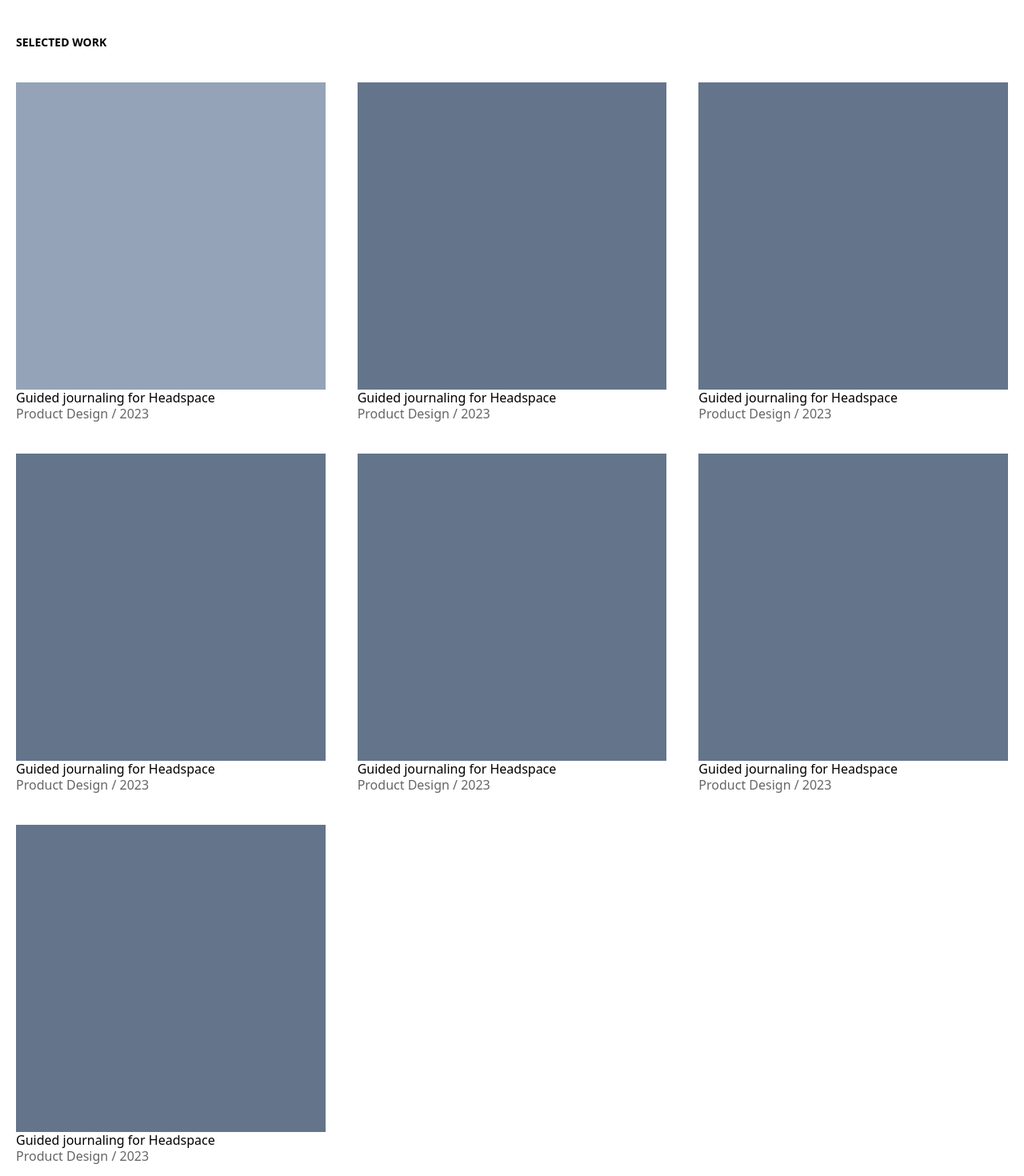
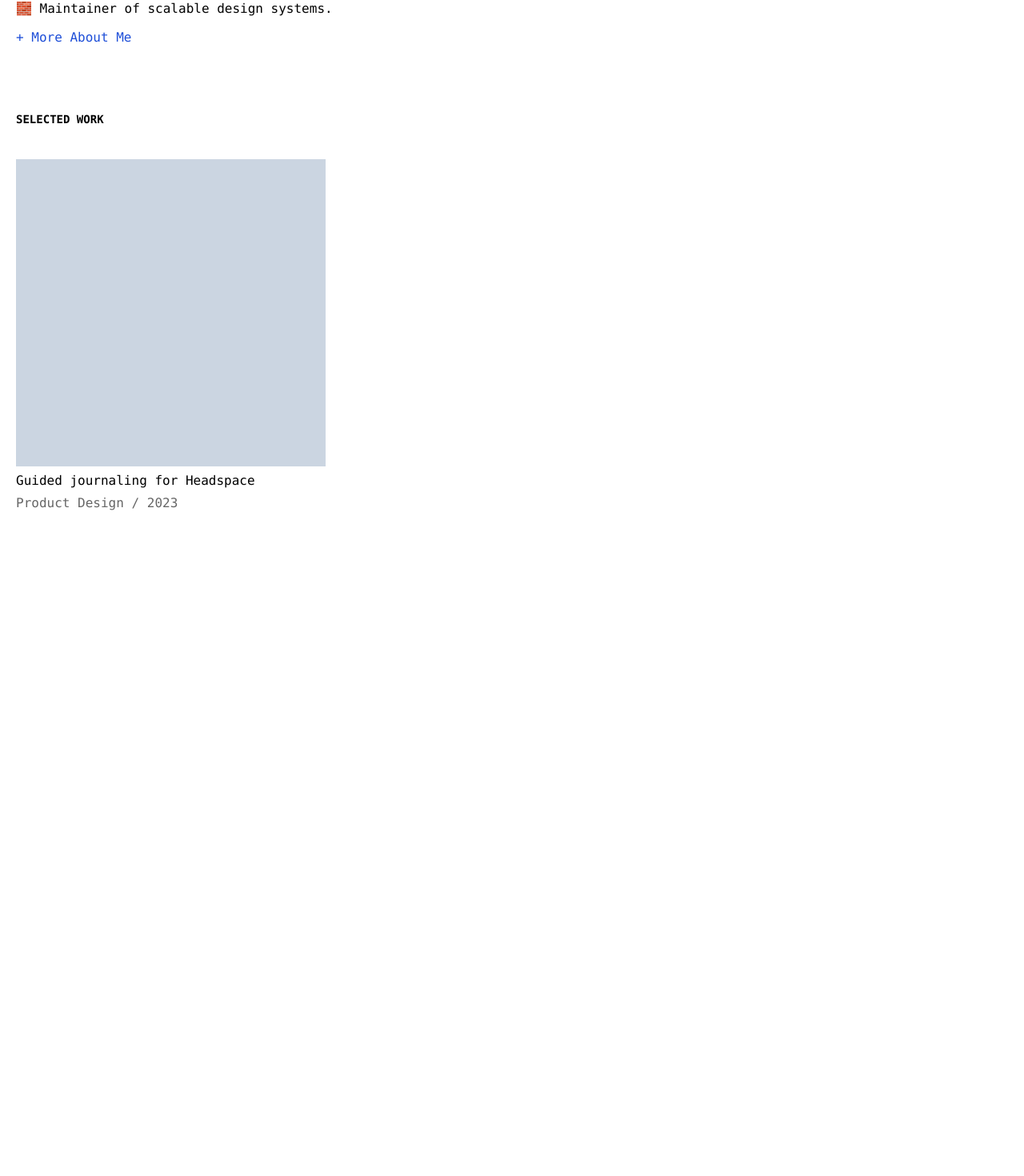
Before and after one commit to kaliaboi/portfolio, a Next.js app: page / in a window 1280 px wide. Shown: the part 265-1735 px from the top of the page at 80% size. After the commit the page ends 1020 px from the top, so only its background shows below. Built offline with nearby package versions, Linux system fonts and the light colour scheme.

Commit message:
Add component for entry

```diff
--- /dev/null
+++ b/components/Entry.jsx
@@ -0,0 +1,13 @@
+import React from "react";
+
+export default function Entry({ image, name, type, background }) {
+  return (
+    <div className="entry">
+      <div className={`image w-auto h-96 md:h-96 ${background} mb-2`}></div>
+      <div className="description">
+        <p className="leading-tight mb-2">{name}</p>
+        <p className="leading-tight opacity-60">{type}</p>
+      </div>
+    </div>
+  );
+}
--- a/pages/index.js
+++ b/pages/index.js
@@ -1,3 +1,4 @@
+import Entry from "@/components/Entry";
 import Head from "next/head";
 
 export default function Home() {
@@ -9,10 +10,12 @@ export default function Home() {
         <meta name="viewport" content="width=device-width, initial-scale=1" />
         <link rel="icon" href="/favicon.ico" />
       </Head>
-      <main className="container p-5 mx-auto">
+      <main className="container p-5 mx-auto my-24 font-mono">
         <header>
-          <p className="leading-tight">Abhishek Kalia</p>
-          <p className="leading-tight opacity-60">Product Designer</p>
+          <p className="leading-tight font-bold">Abhishek Kalia</p>
+          <p className="leading-tight opacity-60">
+            Product Designer & Developer
+          </p>
           <p className="leading-tight opacity-60">New York</p>
         </header>
 
@@ -21,7 +24,7 @@ export default function Home() {
           <p>💻 Developer of full-stack applications.</p>
           <p>🧱 Maintainer of scalable design systems.</p>
           <div className="mt-3">
-            <a className="text-blue-700">+ Read More</a>
+            <a className="text-blue-700">+ More About Me</a>
           </div>
         </div>
 
@@ -30,75 +33,11 @@ export default function Home() {
             Selected Work
           </p>
           <div className="work-grid grid grid-cols-1 gap-10 md:grid-cols-1 lg:grid-cols-2 xl:grid-cols-3">
-            <div className="entry">
-              <div className="image w-auto h-72 md:h-96 bg-slate-400 basis-full"></div>
-              <div className="description">
-                <p className="leading-tight">Guided journaling for Headspace</p>
-                <p className="leading-tight opacity-60">
-                  Product Design / 2023
-                </p>
-              </div>
-            </div>
-
-            <div className="entry">
-              <div className="image w-auto h-72 md:h-96 bg-slate-500 "></div>
-              <div className="description">
-                <p className="leading-tight">Guided journaling for Headspace</p>
-                <p className="leading-tight opacity-60">
-                  Product Design / 2023
-                </p>
-              </div>
-            </div>
-
-            <div className="entry">
-              <div className="image w-auto h-72 md:h-96 bg-slate-500 basis-full"></div>
-              <div className="description">
-                <p className="leading-tight">Guided journaling for Headspace</p>
-                <p className="leading-tight opacity-60">
-                  Product Design / 2023
-                </p>
-              </div>
-            </div>
-
-            <div className="entry">
-              <div className="image w-auto h-72 md:h-96 bg-slate-500 basis-full"></div>
-              <div className="description">
-                <p className="leading-tight">Guided journaling for Headspace</p>
-                <p className="leading-tight opacity-60">
-                  Product Design / 2023
-                </p>
-              </div>
-            </div>
-
-            <div className="entry">
-              <div className="image w-auto h-72 md:h-96 bg-slate-500 basis-full"></div>
-              <div className="description">
-                <p className="leading-tight">Guided journaling for Headspace</p>
-                <p className="leading-tight opacity-60">
-                  Product Design / 2023
-                </p>
-              </div>
-            </div>
-
-            <div className="entry">
-              <div className="image w-auto h-72 md:h-96 bg-slate-500 basis-full"></div>
-              <div className="description">
-                <p className="leading-tight">Guided journaling for Headspace</p>
-                <p className="leading-tight opacity-60">
-                  Product Design / 2023
-                </p>
-              </div>
-            </div>
-
-            <div className="entry">
-              <div className="image w-auto h-72 md:h-96 bg-slate-500 basis-full"></div>
-              <div className="description">
-                <p className="leading-tight">Guided journaling for Headspace</p>
-                <p className="leading-tight opacity-60">
-                  Product Design / 2023
-                </p>
-              </div>
-            </div>
+            <Entry
+              name={"Guided journaling for Headspace"}
+              type="Product Design / 2023"
+              background="bg-slate-300"
+            />
           </div>
         </div>
       </main>
```
